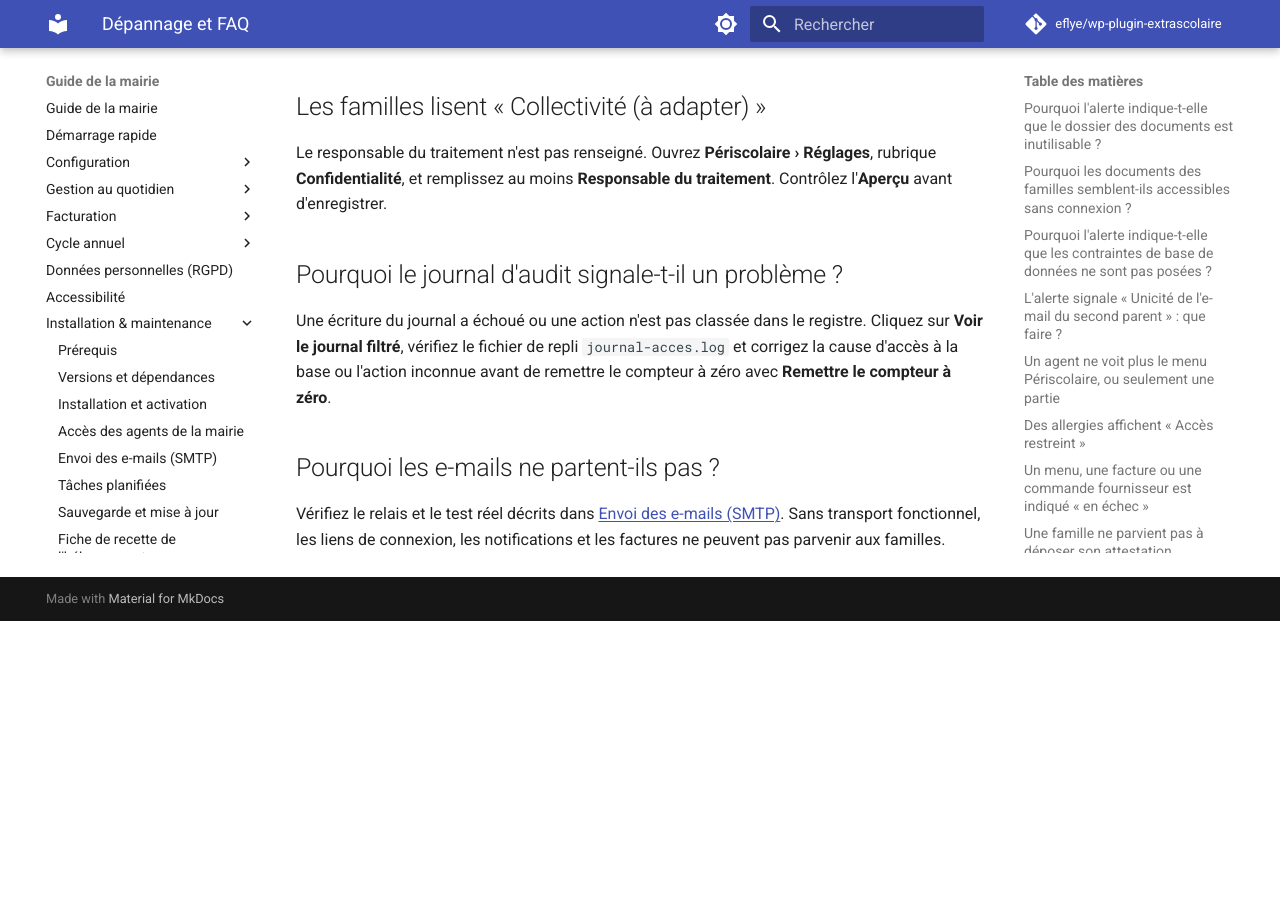
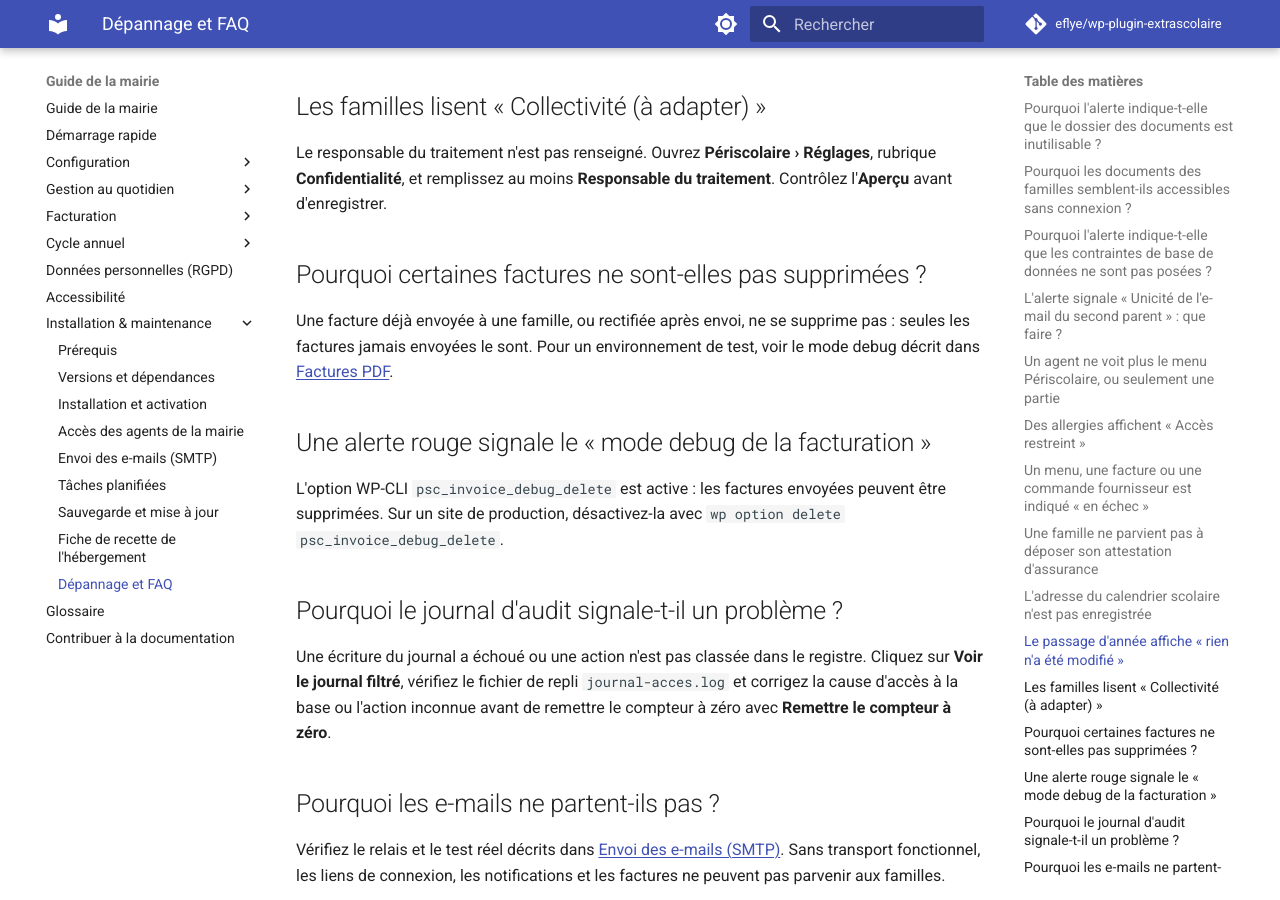
Before and after one commit to eflye/wp-plugin-extrascolaire, an MkDocs documentation site: the page built from documentation/installation/depannage-faq.md, in a window 1280 px wide and 900 px high, scrolled down 2138 px. Built offline with MkDocs 1.6.1 and Material for MkDocs 9.7.7, drawn with Linux system fonts in a browser that asks for light colours; comment, search, counter and statistics services are not loaded; before the commit the page ends 2759 px from its top, so only the background shows below that.

Commit message:
docs(factures): mode debug de suppression via WP-CLI
Co-Authored-By: Claude Opus 5.5 <noreply@anthropic.com>
Claude-Session: https://claude.ai/code/session_01NUknn5V2uYE87AKNARM7tY

````diff
--- a/documentation/facturation/factures-pdf.md
+++ b/documentation/facturation/factures-pdf.md
@@ -26,10 +26,25 @@ Connectez-vous avec un rôle autorisé à gérer la facturation. Vérifiez que l
 
    ![Bloc « Exports par mois » avec les boutons Export général et Export prélèvements aux formats CSV et ODS](../assets/screenshots/factures-exports.png)
 
-5. Pour supprimer toutes les factures du mois sélectionné, cliquez sur **Supprimer les factures du mois** et confirmez.
+5. Pour supprimer les factures du mois qui n'ont pas encore été envoyées, par exemple après une erreur de génération, cliquez sur **Supprimer les factures non envoyées du mois** et confirmez.
+
+   Une facture **déjà envoyée** à une famille est une pièce qu'elle a reçue : elle n'est jamais supprimée, pas plus qu'une facture rectifiée après envoi ou les versions archivées. Le message indique combien de factures ont été supprimées et combien ont été conservées.
 
    !!! warning
-       Cette suppression est irréversible : les PDF sont effacés, y compris ceux déjà envoyés aux familles.
+       La suppression des factures non envoyées est irréversible : leurs PDF sont effacés.
+
+   ??? note "Mode debug (environnements de test uniquement)"
+       Pour les besoins de test, un administrateur ayant accès à WP-CLI peut autoriser la suppression de **toutes** les factures du mois, envoyées comprises :
+
+       ```
+       wp option update psc_invoice_debug_delete 1
+       ```
+
+       Tant que ce mode est actif, une alerte rouge est affichée sur les écrans du plugin et le bouton devient **Supprimer les factures du mois (mode debug)**. Chaque suppression est notée dans le journal d'audit avec son mode. Désactivez-le dès la fin des tests, et ne l'activez jamais sur le site de production :
+
+       ```
+       wp option delete psc_invoice_debug_delete
+       ```
 
 ## Résultat attendu
 
--- a/documentation/installation/depannage-faq.md
+++ b/documentation/installation/depannage-faq.md
@@ -44,6 +44,14 @@ Une écriture a échoué et le passage a été entièrement annulé : aucun enfa
 
 Le responsable du traitement n'est pas renseigné. Ouvrez **Périscolaire › Réglages**, rubrique **Confidentialité**, et remplissez au moins **Responsable du traitement**. Contrôlez l'**Aperçu** avant d'enregistrer.
 
+## Pourquoi certaines factures ne sont-elles pas supprimées ?
+
+Une facture déjà envoyée à une famille, ou rectifiée après envoi, ne se supprime pas : seules les factures jamais envoyées le sont. Pour un environnement de test, voir le mode debug décrit dans [Factures PDF](../facturation/factures-pdf.md).
+
+## Une alerte rouge signale le « mode debug de la facturation »
+
+L'option WP-CLI `psc_invoice_debug_delete` est active : les factures envoyées peuvent être supprimées. Sur un site de production, désactivez-la avec `wp option delete psc_invoice_debug_delete`.
+
 ## Pourquoi le journal d'audit signale-t-il un problème ?
 
 Une écriture du journal a échoué ou une action n'est pas classée dans le registre. Cliquez sur **Voir le journal filtré**, vérifiez le fichier de repli `journal-acces.log` et corrigez la cause d'accès à la base ou l'action inconnue avant de remettre le compteur à zéro avec **Remettre le compteur à zéro**.
````
